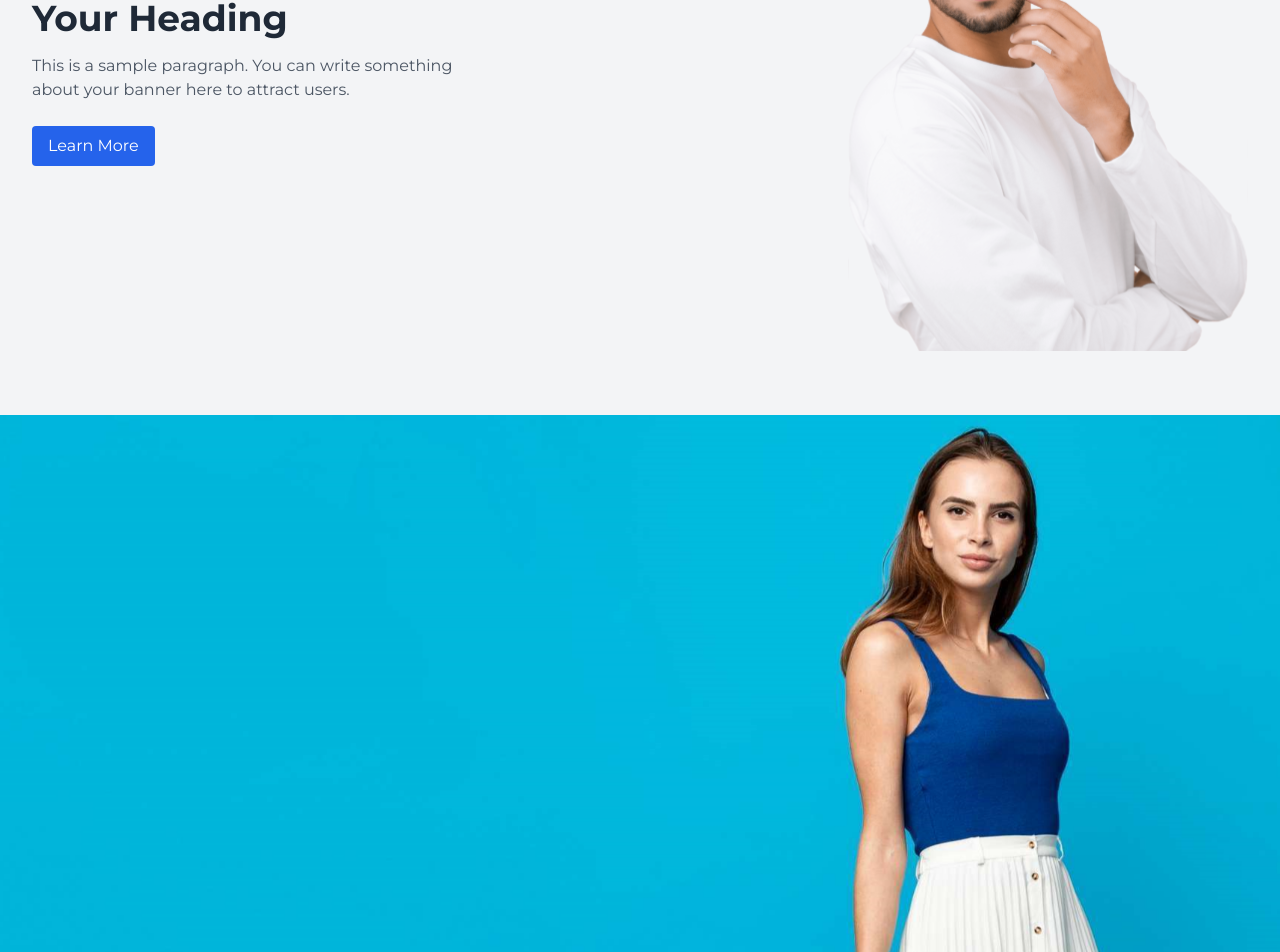
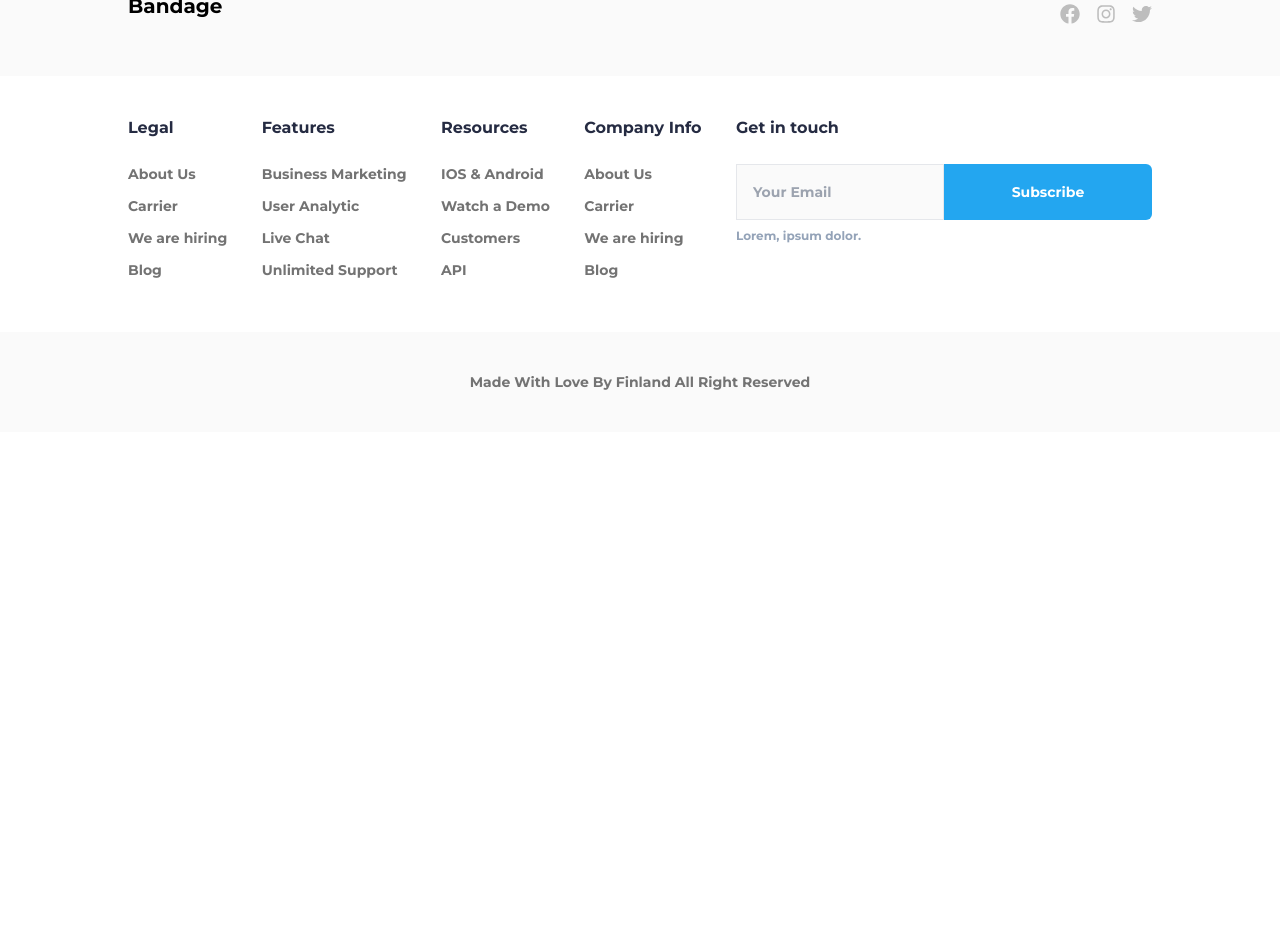
Before and after one commit to Shaheer-Ahmed-Malik/Giaic-Hackathon-2, a Next.js app: page /team in a window 1280 px wide. Shown: the part 980-1932 px from the top of the page. After the commit the page ends 1412 px from the top, so only its background shows below. Built offline with nearby package versions, Linux system fonts and the light colour scheme.

Commit message:
fixed error

```diff
--- a/src/app/page.tsx
+++ b/src/app/page.tsx
@@ -1,5 +1,4 @@
 import Image from "next/image";
-import Link from "next/link";
 import Hbanner from "./components/Hbanner1";
 import Hbanner2 from "./components/Hbanner2";
 import Hbanner3 from "./components/Hbanner3";
--- a/src/app/team/page.tsx
+++ b/src/app/team/page.tsx
@@ -1,19 +1,10 @@
 import Image from "next/image";
-import Bannertrial from "../components/Bannertrial";
 
 export default function Home() {
   return (
     <>
       {/* First Section */}
-      <div>
-        <Bannertrial/>
-        {/* Using a regular <img> tag for the first banner */}
-        <img
-          src="/banner/mainbanner.png"
-          alt="Main Banner"
-          className="w-full"
-        />
-      </div>
+
 
       {/* Second Section */}
       <div className="relative h-screen">
```
